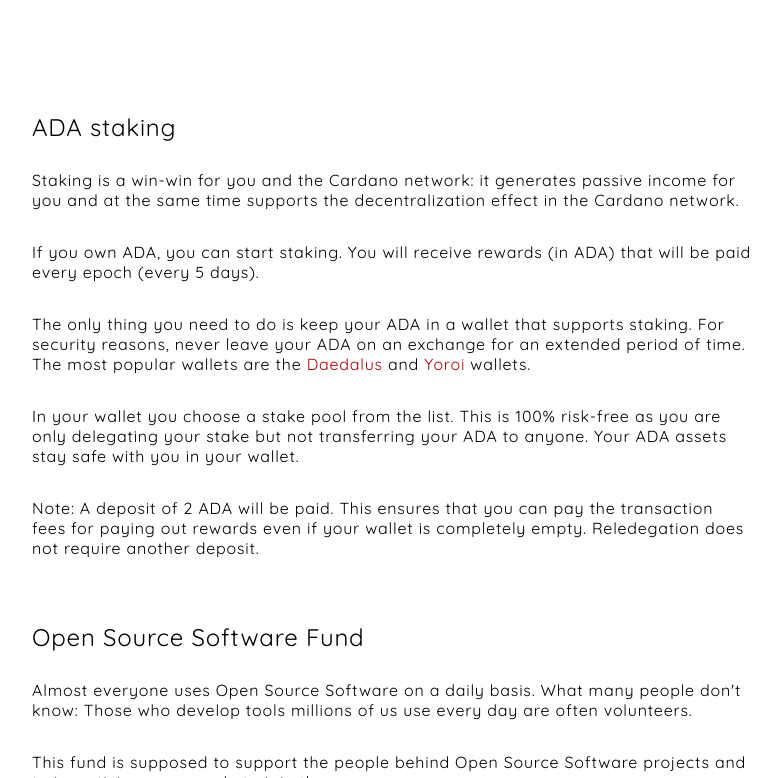
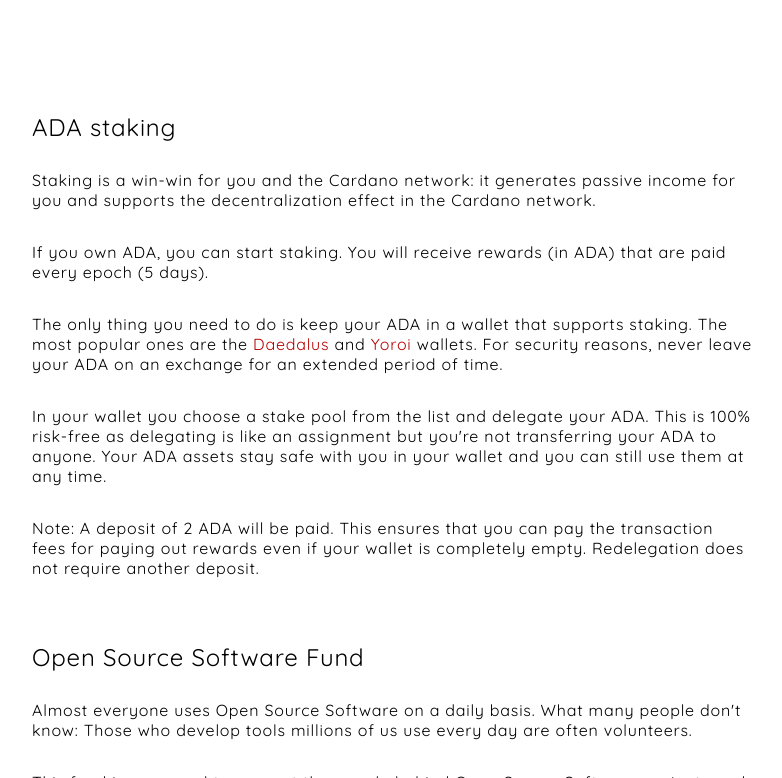
Before and after one commit to lacepool/lacepool.com, a plain HTML site: page index.html in a window 1280 px wide. Shown: the part 477-1255 px from the top of the page, without its empty margins (0-782 px from the left). Drawn offline with Linux system fonts and the light colour scheme.

Commit message:
Fix typo / wording

```diff
--- a/index.html
+++ b/index.html
@@ -47,15 +47,15 @@
     <section>
       <h2 id="ada-staking">ADA staking</h2>
 
-      <p>Staking is a win-win for you and the Cardano network: it generates passive income for you and at the same time supports the decentralization effect in the Cardano network.</p>
+      <p>Staking is a win-win for you and the Cardano network: it generates passive income for you and  supports the decentralization effect in the Cardano network.</p>
 
-      <p>If you own ADA, you can start staking. You will receive rewards (in ADA) that will be paid every epoch (every 5 days).</p>
+      <p>If you own ADA, you can start staking. You will receive rewards (in ADA) that are paid every epoch (5 days).</p>
 
-      <p>The only thing you need to do is keep your ADA in a wallet that supports staking. For security reasons, never leave your ADA on an exchange for an extended period of time. The most popular wallets are the <a href="https://daedaluswallet.io/" target="_blank">Daedalus</a> and <a href="https://yoroi-wallet.com/" taget="_blank">Yoroi</a> wallets.</p>
+      <p>The only thing you need to do is keep your ADA in a wallet that supports staking. The most popular ones are the <a href="https://daedaluswallet.io/" target="_blank">Daedalus</a> and <a href="https://yoroi-wallet.com/" taget="_blank">Yoroi</a> wallets. For security reasons, never leave your ADA on an exchange for an extended period of time.</p>
 
-      <p>In your wallet you choose a stake pool from the list. This is 100% risk-free as you are only delegating your stake but not transferring your ADA to anyone. Your ADA assets stay safe with you in your wallet.</p>
+      <p>In your wallet you choose a stake pool from the list and delegate your ADA. This is 100% risk-free as delegating is like an assignment but you're not transferring your ADA to anyone. Your ADA assets  stay safe with you in your wallet and you can still use them at any time.</p>
 
-      <p>Note: A deposit of 2 ADA will be paid. This ensures that you can pay the transaction fees for paying out rewards even if your wallet is completely empty. Reledegation does not require another deposit.</p>
+      <p>Note: A deposit of 2 ADA will be paid. This ensures that you can pay the transaction fees for paying out rewards even if your wallet is completely empty. Redelegation does not require another deposit.</p>
     </section>
 
     <section>
```
